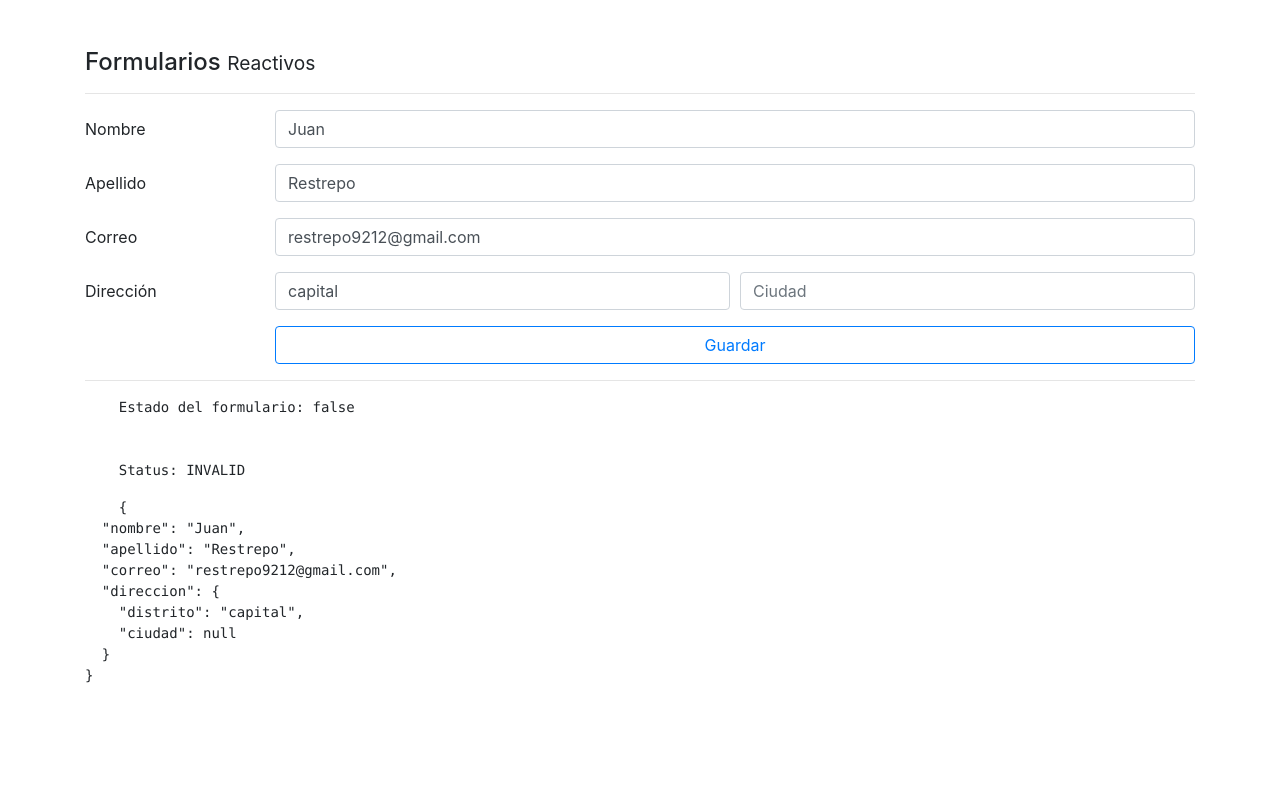
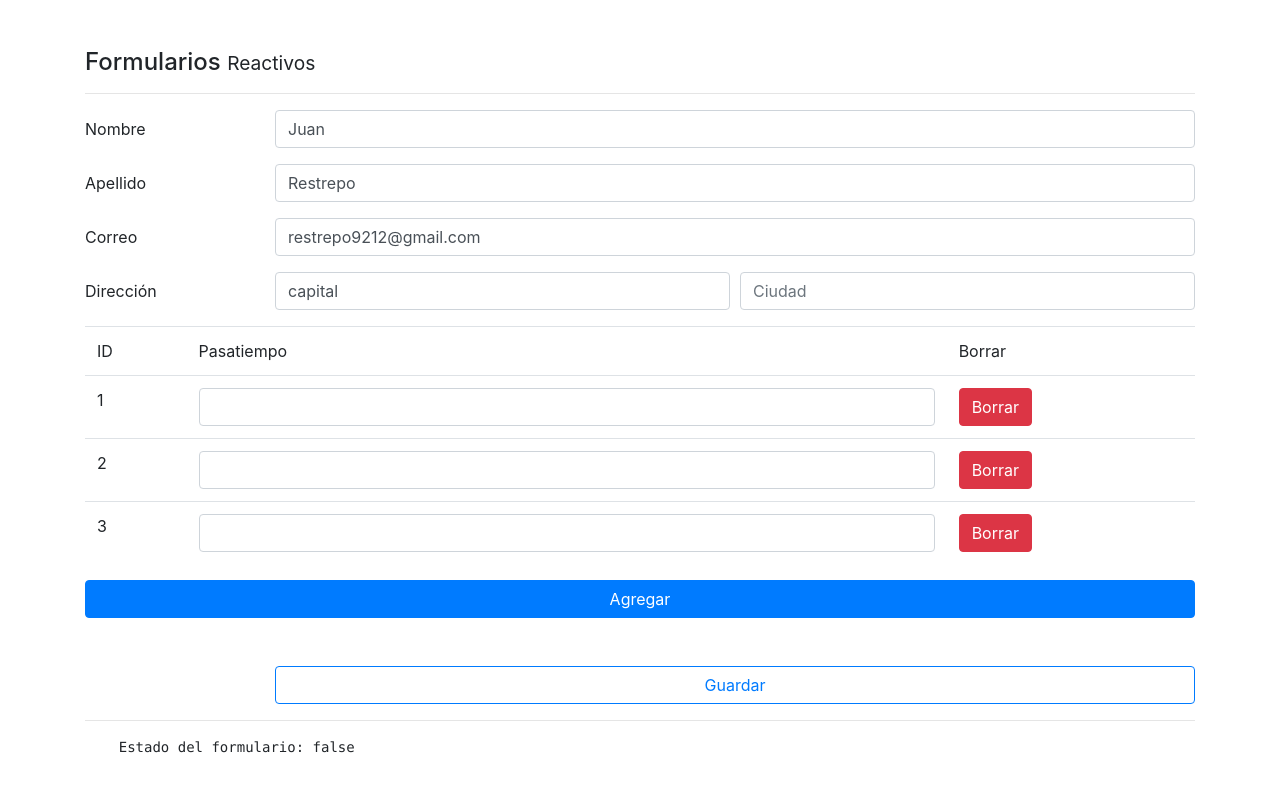
Before and after one commit to restrepo86/formularios, an Angular app: page /reactivo in a window 1280 px wide. Shown: the top 800 px of the page. Built offline with nearby package versions, Linux system fonts and the light colour scheme.

Commit message:
Se capturan datos de manera dinamica de una tabla de inputs

```diff
--- a/src/app/pages/reactive/reactive.component.html
+++ b/src/app/pages/reactive/reactive.component.html
@@ -43,6 +43,34 @@
         </div>
     </div>
 
+    <div class="row">
+        <div class="col">
+            <table class="table">
+                <thead class="thead-dark">
+                    <tr>
+                        <td>ID</td>
+                        <td>Pasatiempo</td>
+                        <td>Borrar</td>
+                    </tr>
+                </thead>
+                <tbody formArrayName="pasatiempos">
+                    <tr *ngFor="let control of pasatiempos.controls; let index = index">
+                        <td> {{ index + 1 }} </td>
+                        <td>
+                            <input class="form-control" type="text" [formControlName]="index">
+                        </td>
+                        <td>
+                            <button class="btn btn-danger">
+                                Borrar
+                            </button>
+                        </td>
+                    </tr>
+                </tbody>
+            </table>
+            <button class="btn btn-primary mt-3 mb-5 btn-block" type="button">Agregar</button>
+        </div>
+    </div>
+
 
 
     <div class="form-group row">
--- a/src/app/pages/reactive/reactive.component.ts
+++ b/src/app/pages/reactive/reactive.component.ts
@@ -1,5 +1,5 @@
 import { Component, OnInit } from '@angular/core';
-import { FormGroup, FormBuilder, Validators } from '@angular/forms';
+import { FormGroup, FormBuilder, Validators, FormArray } from '@angular/forms';
 
 @Component({
   selector: 'app-reactive',
@@ -18,6 +18,10 @@
   }
 
   ngOnInit(): void {
+  }
+
+  get pasatiempos(): FormArray {
+    return this.formulario.get('pasatiempos') as FormArray;
   }
 
   get nombreNoValido(): boolean {
@@ -48,7 +52,8 @@
       direccion: this.formBuider.group({
         distrito: ['', Validators.required],
         ciudad: ['', Validators.required],
-      })
+      }),
+      pasatiempos: this.formBuider.array([[], [], []])
     });
   }
 
```
